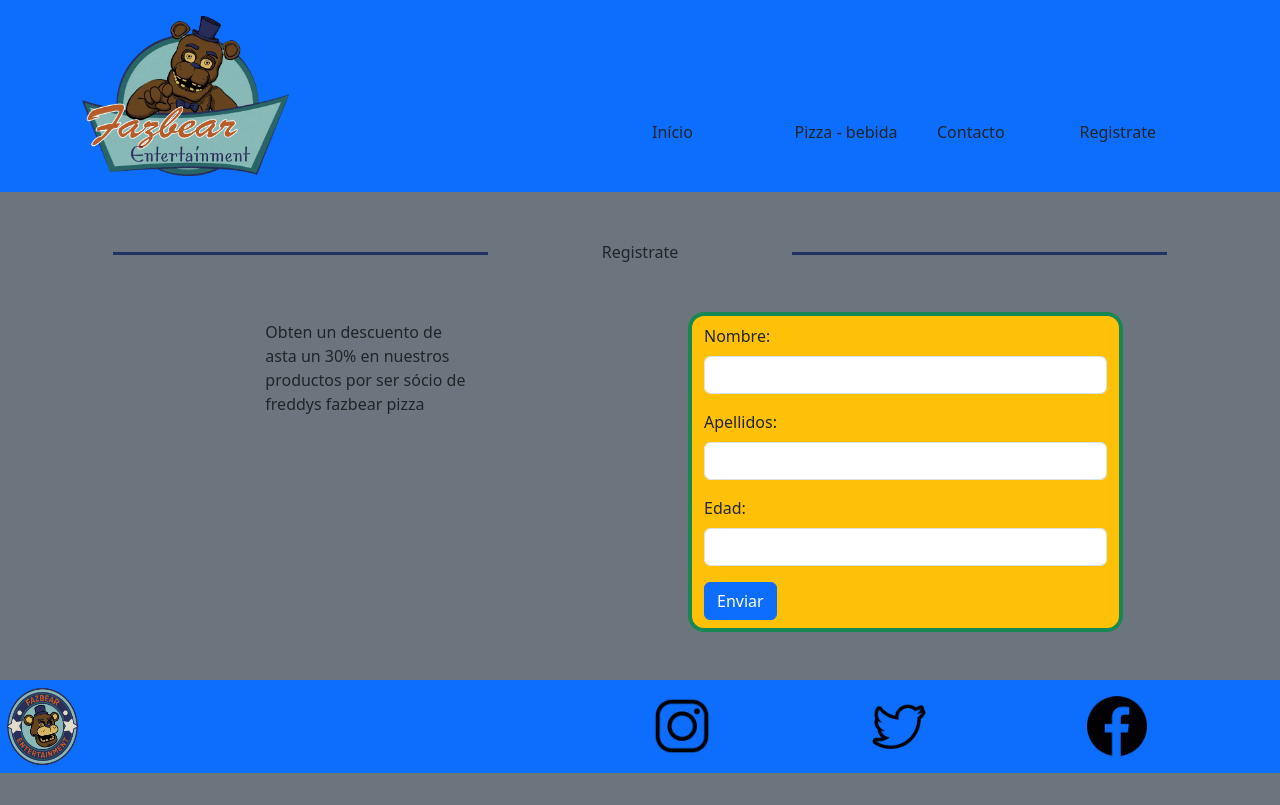
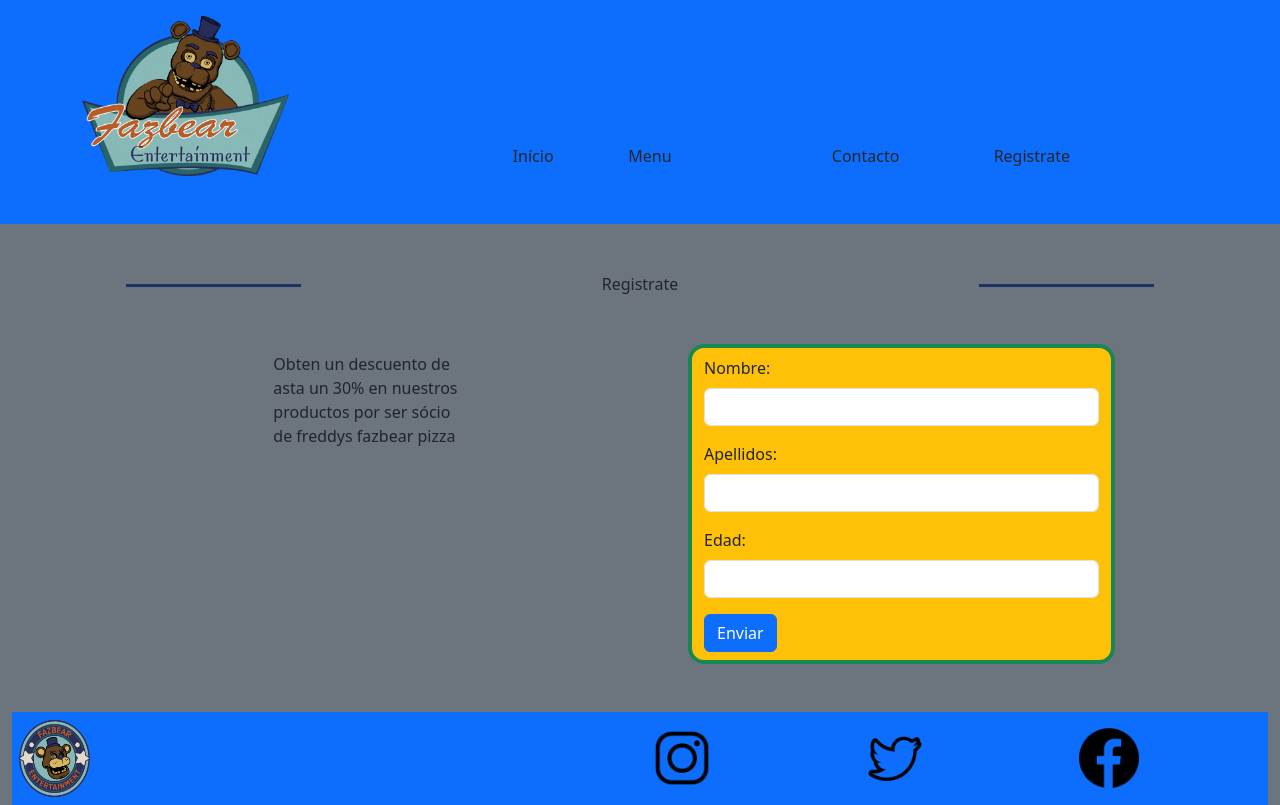
Before and after one commit to MickVillegas/BootstrapEjercicioFInal, a plain HTML site: page registro.html in a window 1280 px wide. Drawn offline with nearby package versions, Linux system fonts and the light colour scheme.

Commit message:
Update registro.html

```diff
--- a/registro.html
+++ b/registro.html
@@ -6,34 +6,68 @@
     <title>Document</title>
     <link rel="stylesheet" href="./css/bootstrap.css">
     <script src="./js/bootstrap.js"></script>
+    <style>
+      ul, ol {
+    list-style:none;
+  }
+
+  .nav li ul {
+    display:none;
+    position:absolute;
+    min-width:140px;
+  }
+
+  .nav li:hover > ul {
+    display:block;
+  }
+
+
+</style>
 </head>
 <body class="bg-secondary">
 
-  <header class="p-3 bg-primary text-white">
+  <header class="p-3 bg-primary text-white pb-5">
     <div class="container">
 
-        <div class="row">
-            <div class="col">
+        <div class="row text-center">
+            <div class="col-md-2">
                 <a href="./index.html">
               <img src="./img/fazbearEntertainmentLogo.png" alt="Logo de Fazbear Entertainment" width="207px" height="160px">
             </a>
           </div>
-            <div class="col">
+          <div class="col-2"></div>
+            <div class="col-md-7">
 
-                <div class="row position-relative top-50 mt-4 playwrite-in">
-                    <div class="col">
+              <div class="row position-relative top-50 mt-5 playwrite-in">
+                <div class="col-3">
+                  <div class="aclarar">
                   <a href="./index.html" class="link-underline link-underline-opacity-0 link-dark">Início</a>
                   </div>
-                      <div class="col">
-                        <a href="./comida.html" class="link-underline link-underline-opacity-0 link-dark">Pizza - bebida</a>
                 </div>
-                      <div class="col">
+                  <div class="col-3">
+                    <div class="aclarar">
+                    <div id="header">
+                      <ul class="nav">
+                        <li><a href="" class="link-underline link-underline-opacity-0 link-dark">Menu</a>
+                          <ul>
+                            <li class="border border-success border border-4 bg-primary my-1 px-2"><a href="./comida.html" class="link-underline link-underline-opacity-0 link-dark">Lo mas vendido</a></li>
+                            <li class="border border-success border border-4 bg-primary my-1 px-2"><a href="./pizza.html" class="link-underline link-underline-opacity-0 link-dark">Comida</a></li>
+                            <li class="border border-success border border-4 bg-primary my-1 px-2"><a href="./bebida.html" class="link-underline link-underline-opacity-0 link-dark">Bebida</a></li>
+                        </li>
+                    </div>
+                  </div>
+
+                </div>
+                  <div class="col-3">
+                    <div class="aclarar">
                     <a href="./Contacto.html" class="link-underline link-underline-opacity-0 link-dark">Contacto</a>
                   </div>
-                      <div class="col">
+                </div>
+                  <div class="col-3">
+                    <div class="aclarar">
                     <a href="./registro.html" class="link-underline link-underline-opacity-0 link-dark">Registrate</a>
                   </div>
-
+                </div>
             </div>
             </div>
           </div>
@@ -45,16 +79,21 @@
 <br>
 <br>
 
-<div class=" d-flex justify-content-evenly">
-    <div>
-        <img src="./img/linea.png" alt="linea" width="375px" height="3px">
+<section class="container-fluid">
+  <div class="row text-center">
+    <div class="col-md-1"></div>
+    <div class="col-md-2">
+        <img src="./img/linea.png" alt="linea" width="175px" height="3px">
     </div>
-    <div class="mogra-regular mogra-regular">
+    <div class="col-md-1"></div>
+    <div class=" col-md-4 mogra-regular">
         Registrate
     </div>
-    <div>
-      <img src="./img/linea.png" alt="linea" width="375px" height="3px">
+    <div class="col-md-1"></div>
+    <div class="col-md-2">
+      <img src="./img/linea.png" alt="linea" width="175px" height="3px">
     </div>
+    <div class="col-md-1"></div>
 </div>
 <br>
 <br>
```
Lines whose indentation alone changed are shown as unchanged.
